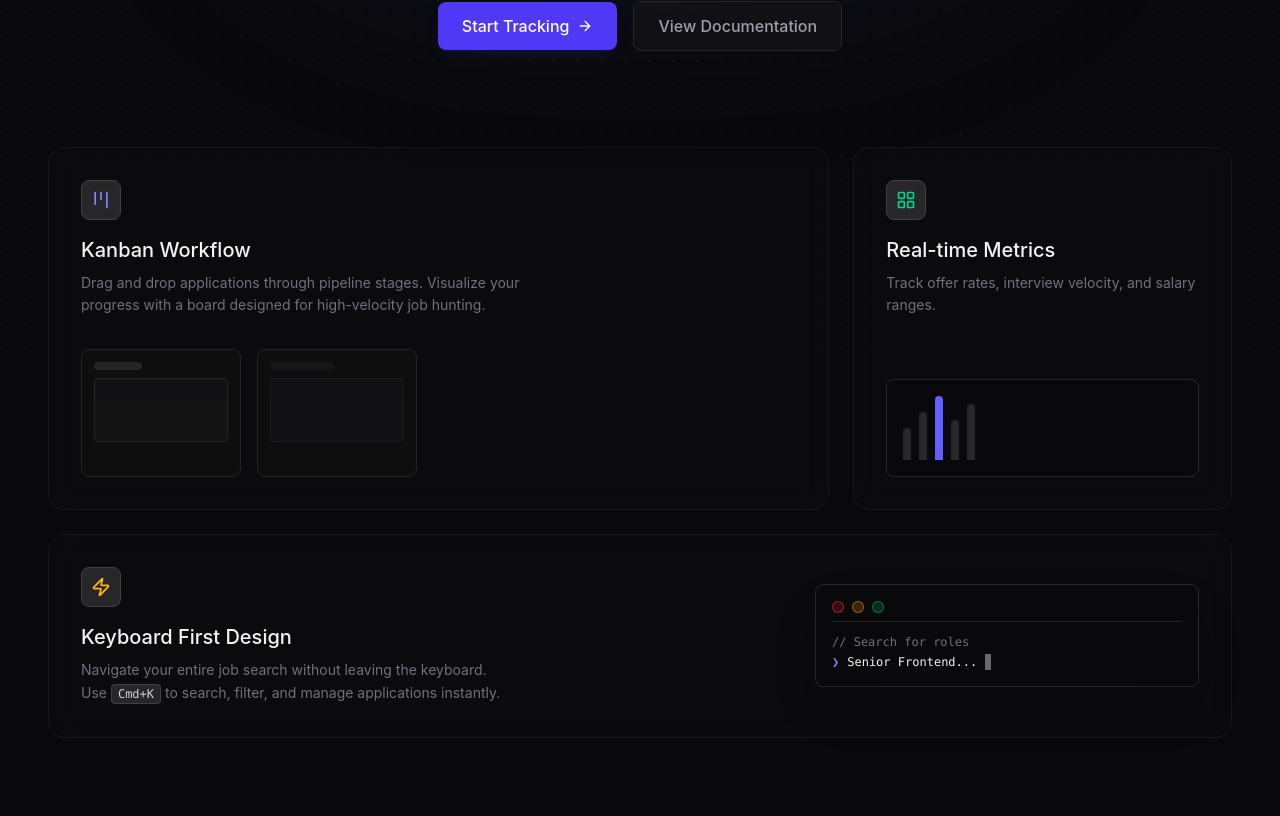
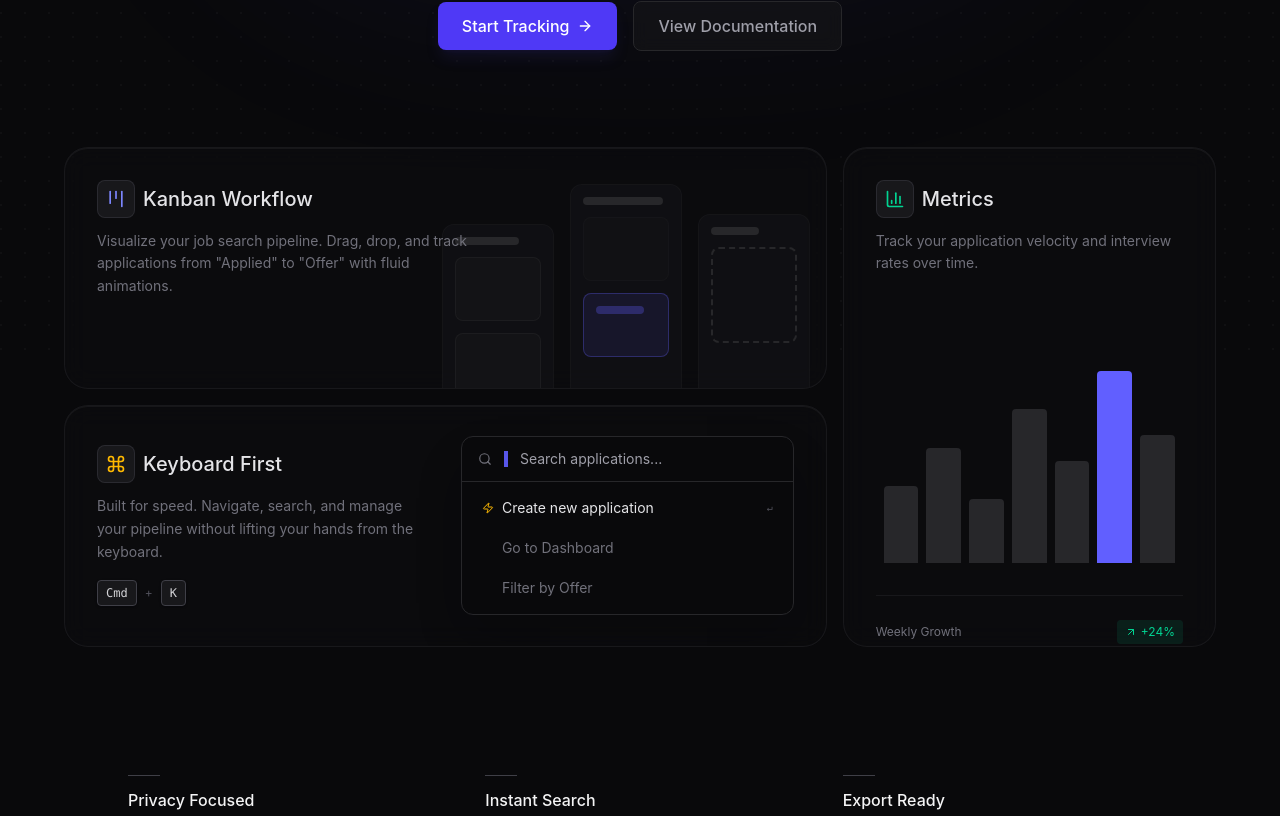
Before and after one commit to StayTrash/application-tracker, a Next.js app: page / in a window 1280 px wide. Shown: the part 444-1260 px from the top of the page. Built offline with nearby package versions, Linux system fonts and the light colour scheme; no server answers.

Commit message:
add bento to landing pag

```diff
--- a/app/page.tsx
+++ b/app/page.tsx
@@ -2,7 +2,7 @@
 
 import React from 'react';
 import { motion } from 'framer-motion';
-import { ArrowRight, LayoutGrid, Kanban, Zap, Layers } from 'lucide-react';
+import { ArrowRight, LayoutGrid, Kanban, Zap, Layers, Search, Command, BarChart3, ArrowUpRight } from 'lucide-react';
 import { signIn, useSession } from 'next-auth/react';
 import { redirect } from 'next/navigation';
 
@@ -56,7 +56,7 @@ export default function Home() {
         <motion.div
           initial={{ opacity: 0, y: 20 }}
           animate={{ opacity: 1, y: 0 }}
-          className="mb-6 inline-flex items-center gap-1.5 px-3 py-1 rounded-full border border-zinc-800 bg-zinc-900/50 text-xs text-zinc-400 backdrop-blur-sm"
+          className="mb-6 inline-flex items-center gap-1.5 px-3 py-1 rounded-full border border-zinc-800 bg-zinc-900/50 text-xs text-zinc-400 backdrop-blur-sm hover:border-zinc-700 transition-colors cursor-default"
         >
           <span className="relative flex h-2 w-2">
             <span className="animate-ping absolute inline-flex h-full w-full rounded-full bg-indigo-400 opacity-75"></span>
@@ -107,89 +107,197 @@ export default function Home() {
           </button>
         </motion.div>
 
-        {/* Hero Visual / Bento Grid Preview */}
+        {/* BENTO GRID */}
         <motion.div
-          initial={{ opacity: 0, y: 40, scale: 0.95 }}
-          animate={{ opacity: 1, y: 0, scale: 1 }}
+          initial={{ opacity: 0, y: 40 }}
+          animate={{ opacity: 1, y: 0 }}
           transition={{ delay: 0.4, duration: 0.8 }}
-          className="mt-24 w-full grid grid-cols-1 md:grid-cols-3 gap-4 lg:gap-6"
+          className="mt-24 w-full grid grid-cols-1 md:grid-cols-6 lg:grid-rows-2 gap-4 max-w-6xl mx-auto h-[800px] md:h-[500px]"
         >
-          {/* Card 1 */}
-          <div className="md:col-span-2 rounded-2xl border border-zinc-800/50 bg-zinc-900/20 backdrop-blur-md p-8 flex flex-col overflow-hidden relative group text-left">
-            <div className="absolute inset-0 bg-gradient-to-br from-zinc-800/10 to-transparent opacity-0 group-hover:opacity-100 transition-opacity" />
-            <div className="z-10 flex flex-col h-full">
-              <div className="h-10 w-10 rounded-lg bg-zinc-800 border border-zinc-700 flex items-center justify-center mb-4">
-                <Kanban size={20} className="text-indigo-400" />
+          {/* CARD 1: Kanban Workflow (Large - 4 cols) */}
+          <motion.div
+            whileHover="hover"
+            className="md:col-span-4 row-span-1 rounded-3xl border border-zinc-800/50 bg-zinc-900/20 backdrop-blur-md p-8 flex flex-col justify-between relative overflow-hidden group hover:border-zinc-700/80 transition-all duration-500 shadow-inner-light"
+          >
+            <div className="absolute inset-0 bg-gradient-to-br from-indigo-500/[0.03] to-transparent opacity-0 group-hover:opacity-100 transition-opacity duration-500" />
+
+            {/* Content */}
+            <div className="z-10 text-left">
+              <div className="flex items-center gap-2 mb-3">
+                <div className="p-2 rounded-lg bg-zinc-800/50 border border-zinc-700/50 text-indigo-400">
+                  <Kanban size={20} />
+                </div>
+                <h3 className="text-xl font-medium text-zinc-200">Kanban Workflow</h3>
               </div>
-              <h3 className="text-xl font-medium text-zinc-100 mb-2">Kanban Workflow</h3>
-              <p className="text-zinc-500 text-sm leading-relaxed max-w-md">
-                Drag and drop applications through pipeline stages. Visualize your progress with a board designed for high-velocity job hunting.
+              <p className="text-zinc-500 text-sm leading-relaxed max-w-sm">
+                Visualize your job search pipeline. Drag, drop, and track applications from "Applied" to "Offer" with fluid animations.
               </p>
+            </div>
 
-              {/* Mock Board UI */}
-              <div className="mt-8 flex gap-4 opacity-50 grayscale group-hover:grayscale-0 group-hover:opacity-100 transition-all duration-500">
-                <div className="w-40 h-32 rounded-lg border border-zinc-700 bg-zinc-900/50 p-3 space-y-2">
-                  <div className="h-2 w-12 bg-zinc-700 rounded-full" />
-                  <div className="h-16 w-full rounded border border-zinc-700 bg-zinc-800/50" />
+            {/* Animation Container */}
+            <div className="absolute bottom-0 right-0 w-[400px] h-[200px] mask-gradient-b">
+              {/* Fake Columns */}
+              <div className="flex gap-4 h-full px-4 items-end transform translate-y-4">
+                {/* Column 1 */}
+                <div className="w-1/3 h-[90%] bg-zinc-800/20 rounded-t-xl border-x border-t border-zinc-800/30 p-3 space-y-3">
+                  <div className="h-2 w-16 bg-zinc-800 rounded-full" />
+                  {/* Static Cards */}
+                  <div className="h-16 w-full rounded-lg bg-zinc-900/50 border border-zinc-800/50" />
+                  <div className="h-16 w-full rounded-lg bg-zinc-900/50 border border-zinc-800/50" />
                 </div>
-                <div className="w-40 h-32 rounded-lg border border-zinc-700 bg-zinc-900/50 p-3 space-y-2">
-                  <div className="h-2 w-16 bg-indigo-500/20 rounded-full" />
-                  <div className="h-16 w-full rounded border border-indigo-500/20 bg-indigo-500/10" />
+                {/* Column 2 */}
+                <div className="w-1/3 h-[110%] bg-zinc-800/20 rounded-t-xl border-x border-t border-zinc-800/30 p-3 space-y-3">
+                  <div className="h-2 w-20 bg-zinc-800 rounded-full" />
+                  <div className="h-16 w-full rounded-lg bg-zinc-900/50 border border-zinc-800/50 opacity-50" />
+
+                  {/* Moving Card */}
+                  <motion.div
+                    variants={{
+                      hover: { x: "100%", y: -20, rotate: 3, scale: 1.05, opacity: 0.8 }
+                    }}
+                    transition={{ duration: 0.4, ease: "easeInOut" }}
+                    className="h-16 w-full rounded-lg bg-indigo-500/10 border border-indigo-500/30 relative flex items-center justify-center"
+                  >
+                    <div className="h-2 w-12 bg-indigo-500/30 rounded-full absolute top-3 left-3" />
+                  </motion.div>
+                </div>
+                {/* Column 3 */}
+                <div className="w-1/3 h-[95%] bg-zinc-800/20 rounded-t-xl border-x border-t border-zinc-800/30 p-3 space-y-3">
+                  <div className="h-2 w-12 bg-zinc-800 rounded-full" />
+                  {/* Target area */}
+                  <motion.div
+                    variants={{
+                      hover: { backgroundColor: "rgba(99, 102, 241, 0.1)", borderColor: "rgba(99, 102, 241, 0.3)" }
+                    }}
+                    className="h-24 w-full rounded-lg border-2 border-dashed border-zinc-800 transition-colors"
+                  />
                 </div>
               </div>
             </div>
-          </div>
+          </motion.div>
 
-          {/* Card 2 */}
-          <div className="md:col-span-1 rounded-2xl border border-zinc-800/50 bg-zinc-900/20 backdrop-blur-md p-8 flex flex-col relative group text-left">
-            <div className="absolute inset-0 bg-gradient-to-br from-zinc-800/10 to-transparent opacity-0 group-hover:opacity-100 transition-opacity" />
-            <div className="h-10 w-10 rounded-lg bg-zinc-800 border border-zinc-700 flex items-center justify-center mb-4">
-              <LayoutGrid size={20} className="text-emerald-400" />
+          {/* CARD 2: Metrics (Tall - 2 cols) */}
+          <motion.div
+            whileHover="hover"
+            className="md:col-span-2 md:row-span-2 rounded-3xl border border-zinc-800/50 bg-zinc-900/20 backdrop-blur-md p-8 flex flex-col relative overflow-hidden group hover:border-zinc-700/80 transition-all duration-500 shadow-inner-light"
+          >
+            <div className="absolute inset-0 bg-gradient-to-b from-zinc-800/5 to-transparent opacity-0 group-hover:opacity-100 transition-opacity duration-500" />
+
+            <div className="z-10 mb-8 text-left">
+              <div className="flex items-center gap-2 mb-3">
+                <div className="p-2 rounded-lg bg-zinc-800/50 border border-zinc-700/50 text-emerald-400">
+                  <BarChart3 size={20} />
+                </div>
+                <h3 className="text-xl font-medium text-zinc-200">Metrics</h3>
+              </div>
+              <p className="text-zinc-500 text-sm leading-relaxed">
+                Track your application velocity and interview rates over time.
+              </p>
             </div>
-            <h3 className="text-xl font-medium text-zinc-100 mb-2">Real-time Metrics</h3>
-            <p className="text-zinc-500 text-sm leading-relaxed mb-6">
-              Track offer rates, interview velocity, and salary ranges.
-            </p>
-            <div className="mt-auto rounded-lg border border-zinc-800 bg-zinc-950 p-4">
-              <div className="flex items-end gap-2">
-                <div className="w-2 bg-zinc-800 h-8 rounded-t-sm" />
-                <div className="w-2 bg-zinc-800 h-12 rounded-t-sm" />
-                <div className="w-2 bg-indigo-500 h-16 rounded-t-sm" />
-                <div className="w-2 bg-zinc-800 h-10 rounded-t-sm" />
-                <div className="w-2 bg-zinc-800 h-14 rounded-t-sm" />
+
+            {/* Animated Bars */}
+            <div className="flex-1 flex items-end justify-between gap-2 px-2 pb-2">
+              {[30, 45, 25, 60, 40, 75, 50].map((height, i) => (
+                <div key={i} className="w-full flex flex-col justify-end gap-2 group-hover:gap-3 transition-all duration-500 h-64">
+                  {/* Floating Label */}
+                  <motion.div
+                    variants={{
+                      hover: { opacity: 1, y: 0 }
+                    }}
+                    initial={{ opacity: 0, y: 10 }}
+                    className="text-[10px] text-zinc-400 text-center"
+                  >
+                    {height * 1.5}
+                  </motion.div>
+
+                  {/* Bar */}
+                  <motion.div
+                    className={`w-full rounded-t-sm ${i === 5 ? 'bg-indigo-500' : 'bg-zinc-800'}`}
+                    initial={{ height: `${height}%` }}
+                    variants={{
+                      hover: { height: `${height * 1.3}%` }
+                    }}
+                    transition={{ duration: 0.4, delay: i * 0.05 }}
+                  />
+                </div>
+              ))}
+            </div>
+
+            <div className="mt-6 pt-6 border-t border-zinc-800/50 flex items-center justify-between text-xs text-zinc-500">
+              <span>Weekly Growth</span>
+              <span className="flex items-center gap-1 text-emerald-400 bg-emerald-400/10 px-2 py-1 rounded">
+                <ArrowUpRight size={12} /> +24%
+              </span>
+            </div>
+          </motion.div>
+
+          {/* CARD 3: Keyboard (Large - 4 cols) */}
+          <motion.div
+            whileHover="hover"
+            className="md:col-span-4 row-span-1 rounded-3xl border border-zinc-800/50 bg-zinc-900/20 backdrop-blur-md p-8 flex flex-col md:flex-row items-center justify-between gap-8 relative overflow-hidden group hover:border-zinc-700/80 transition-all duration-500 shadow-inner-light"
+          >
+            <div className="absolute inset-0 bg-gradient-to-tr from-amber-500/[0.03] to-transparent opacity-0 group-hover:opacity-100 transition-opacity duration-500" />
+
+            <div className="z-10 max-w-sm text-left">
+              <div className="flex items-center gap-2 mb-3">
+                <div className="p-2 rounded-lg bg-zinc-800/50 border border-zinc-700/50 text-amber-400">
+                  <Command size={20} />
+                </div>
+                <h3 className="text-xl font-medium text-zinc-200">Keyboard First</h3>
+              </div>
+              <p className="text-zinc-500 text-sm leading-relaxed mb-4">
+                Built for speed. Navigate, search, and manage your pipeline without lifting your hands from the keyboard.
+              </p>
+              <div className="flex items-center gap-2">
+                <kbd className="px-2 py-1 rounded border border-zinc-700 bg-zinc-800/50 text-xs font-mono text-zinc-300 shadow-sm">Cmd</kbd>
+                <span className="text-zinc-600 text-xs">+</span>
+                <kbd className="px-2 py-1 rounded border border-zinc-700 bg-zinc-800/50 text-xs font-mono text-zinc-300 shadow-sm">K</kbd>
               </div>
             </div>
-          </div>
 
-          {/* Card 3 */}
-          <div className="md:col-span-3 rounded-2xl border border-zinc-800/50 bg-zinc-900/20 backdrop-blur-md p-8 flex flex-col md:flex-row items-center justify-between gap-8 relative group text-left">
-            <div className="absolute inset-0 bg-gradient-to-r from-zinc-800/10 to-transparent opacity-0 group-hover:opacity-100 transition-opacity" />
-            <div className="max-w-xl">
-              <div className="h-10 w-10 rounded-lg bg-zinc-800 border border-zinc-700 flex items-center justify-center mb-4">
-                <Zap size={20} className="text-amber-400" />
-              </div>
-              <h3 className="text-xl font-medium text-zinc-100 mb-2">Keyboard First Design</h3>
-              <p className="text-zinc-500 text-sm leading-relaxed">
-                Navigate your entire job search without leaving the keyboard. <br />
-                Use <kbd className="px-1.5 py-0.5 rounded border border-zinc-700 bg-zinc-800 text-xs font-mono text-zinc-300">Cmd+K</kbd> to search, filter, and manage applications instantly.
-              </p>
+            {/* Interactive Command Palette Visual */}
+            <div className="relative w-full max-w-sm">
+              <motion.div
+                className="rounded-xl border border-zinc-800 bg-zinc-950 shadow-2xl overflow-hidden"
+                variants={{
+                  hover: { y: -5, boxShadow: "0 20px 40px -10px rgba(0,0,0,0.5)" }
+                }}
+                transition={{ duration: 0.3 }}
+              >
+                {/* Search Input */}
+                <div className="flex items-center gap-3 px-4 py-3 border-b border-zinc-800">
+                  <Search size={14} className="text-zinc-500" />
+                  <div className="h-4 w-1 bg-indigo-500 animate-pulse" />
+                  <span className="text-sm text-zinc-400">Search applications...</span>
+                </div>
+
+                {/* Results */}
+                <div className="p-2 space-y-1">
+                  {['Create new application', 'Go to Dashboard', 'Filter by Offer'].map((item, i) => (
+                    <motion.div
+                      key={i}
+                      variants={{
+                        hover: {
+                          backgroundColor: i === 0 ? "rgba(39, 39, 42, 1)" : "transparent",
+                          x: i === 0 ? 4 : 0
+                        }
+                      }}
+                      className={`flex items-center justify-between px-3 py-2 rounded-lg text-sm ${i === 0 ? 'text-zinc-200' : 'text-zinc-500'}`}
+                    >
+                      <div className="flex items-center gap-2">
+                        {i === 0 ? <Zap size={12} className="text-amber-400" /> : <div className="w-3" />}
+                        {item}
+                      </div>
+                      {i === 0 && <span className="text-[10px] text-zinc-600 font-mono">↵</span>}
+                    </motion.div>
+                  ))}
+                </div>
+              </motion.div>
+
+              {/* Glow effect behind */}
+              <div className="absolute -inset-4 bg-indigo-500/20 blur-2xl -z-10 opacity-0 group-hover:opacity-100 transition-opacity duration-700 rounded-full" />
             </div>
-            <div className="flex-1 w-full max-w-sm rounded-lg border border-zinc-800 bg-zinc-950/50 p-4 font-mono text-xs text-zinc-400 shadow-2xl">
-              <div className="flex items-center gap-2 mb-3 border-b border-zinc-800 pb-2">
-                <div className="w-3 h-3 rounded-full bg-red-500/20 border border-red-500/50" />
-                <div className="w-3 h-3 rounded-full bg-amber-500/20 border border-amber-500/50" />
-                <div className="w-3 h-3 rounded-full bg-emerald-500/20 border border-emerald-500/50" />
-              </div>
-              <div className="space-y-1">
-                <div className="text-zinc-500">// Search for roles</div>
-                <div className="flex items-center gap-2">
-                  <span className="text-indigo-400">❯</span>
-                  <span className="text-zinc-100">Senior Frontend...</span>
-                  <span className="w-1.5 h-4 bg-zinc-500 animate-pulse" />
-                </div>
-              </div>
-            </div>
-          </div>
+          </motion.div>
         </motion.div>
 
         {/* Features List */}
@@ -199,8 +307,8 @@ export default function Home() {
             { title: 'Instant Search', desc: 'Find any application in milliseconds.' },
             { title: 'Export Ready', desc: 'Download your data as CSV or JSON anytime.' },
           ].map((feature, i) => (
-            <div key={i} className="space-y-3">
-              <div className="h-px w-8 bg-indigo-500 mb-4" />
+            <div key={i} className="group space-y-3">
+              <div className="h-px w-8 bg-zinc-700 group-hover:w-16 group-hover:bg-indigo-500 transition-all duration-500" />
               <h4 className="text-zinc-100 font-medium">{feature.title}</h4>
               <p className="text-zinc-500 text-sm">{feature.desc}</p>
             </div>
```
